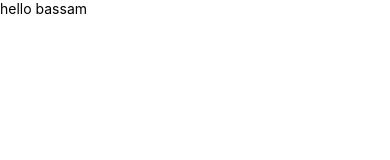
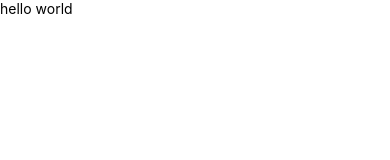
Before and after one commit to bassamelbdrawy/finalProject, a React Native app: screen / in a window 390 px wide. Shown: the top 160 px of the page. Built offline with nearby package versions, Linux system fonts and the light colour scheme.

Commit message:
sec change

```diff
--- a/App.js
+++ b/App.js
@@ -7,6 +7,6 @@ export default class App extends React.Component {
   render() {
     return (
       <SafeAreaView>
-          <Text>hello bassam</Text>
+          <Text>hello world</Text>
       </SafeAreaView>
     )}};
```
Also changed, not shown: 1 other file (tests, documents, lock files or other folders).
